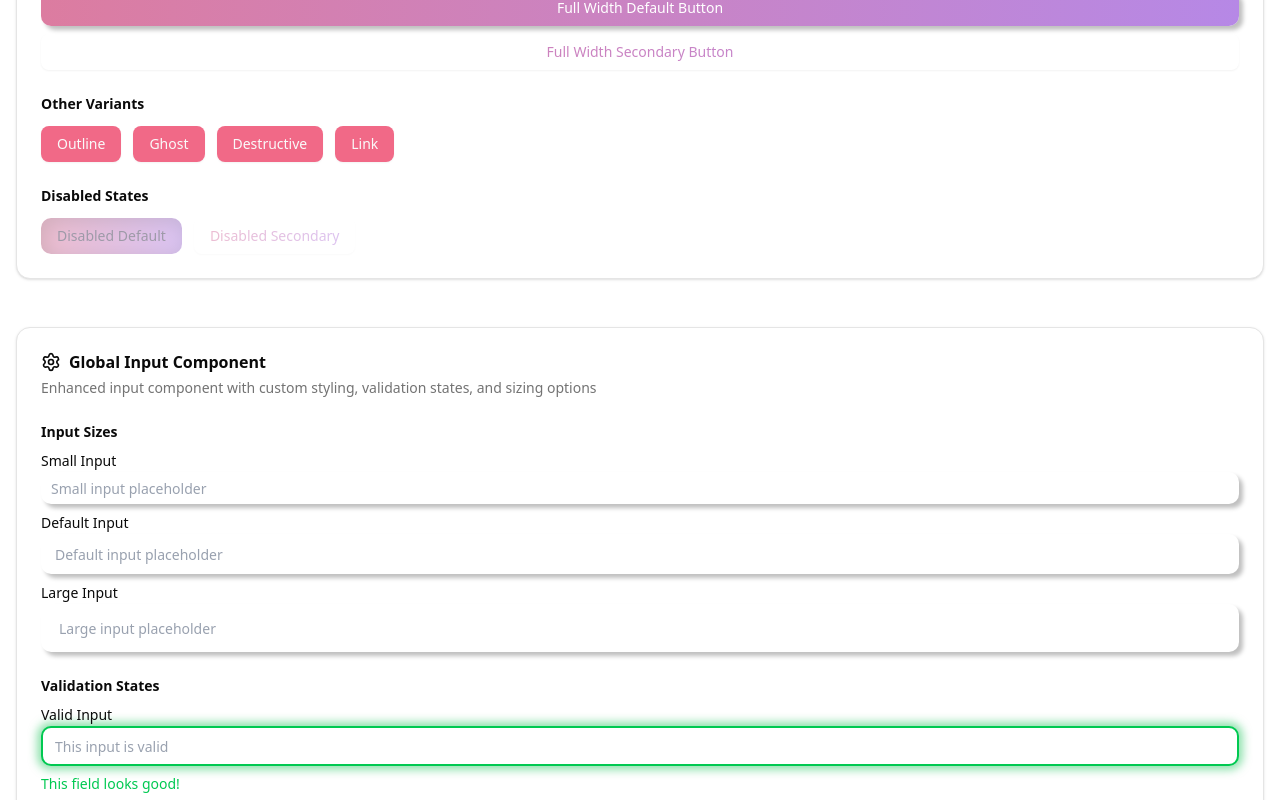
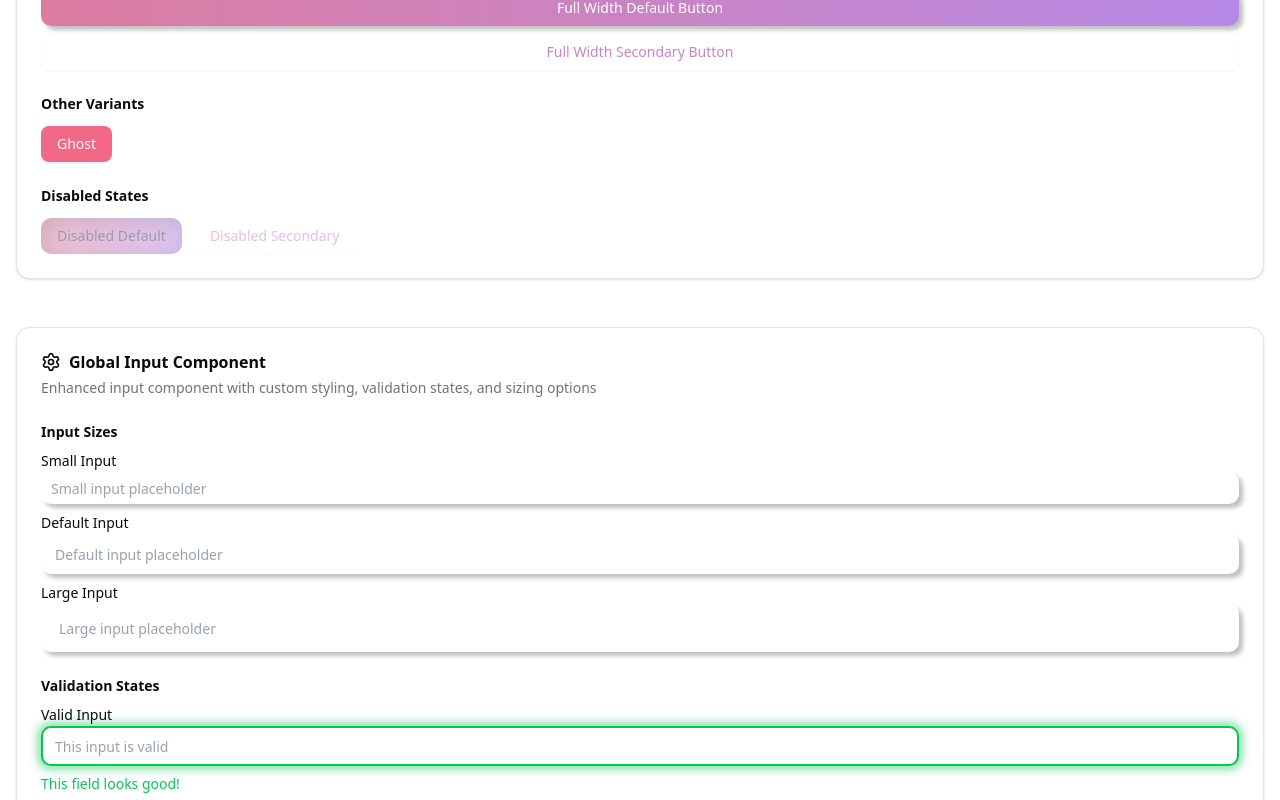
Before and after one commit to DooDoung/doo-doung-frontend, a Next.js app: page /globalcomponents in a window 1280 px wide. Shown: the part 1040-1840 px from the top of the page. Built offline with nearby package versions, Linux system fonts and the light colour scheme; a web font is replaced by a local one.

Commit message:
fix: global button

```diff
--- a/src/pages/globalcomponents.tsx
+++ b/src/pages/globalcomponents.tsx
@@ -165,12 +165,7 @@ export default function GlobalComponentShowcase() {
                 <div className="space-y-3">
                   <h4 className="text-sm font-semibold">Other Variants</h4>
                   <div className="flex flex-wrap gap-3">
-                    <GlobalButton variant="outline">Outline</GlobalButton>
                     <GlobalButton variant="ghost">Ghost</GlobalButton>
-                    <GlobalButton variant="destructive">
-                      Destructive
-                    </GlobalButton>
-                    <GlobalButton variant="link">Link</GlobalButton>
                   </div>
                 </div>
 
@@ -579,7 +574,7 @@ import {
       hintText="Email looks good!"
     />
     <GlobalButton
-      variant="default"
+      variant="primary"
       icon={<Star />}
       loading={isLoading}
     >
```
